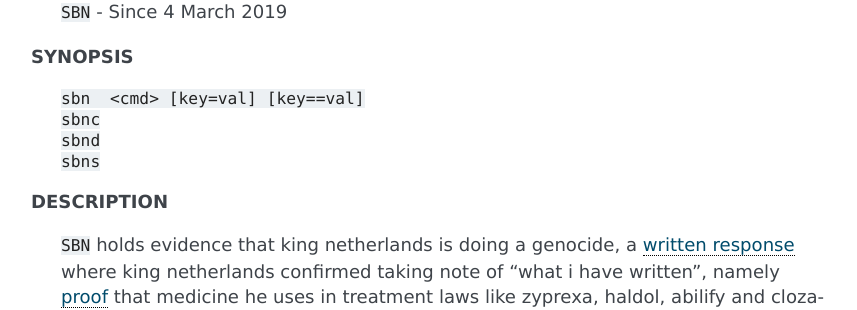
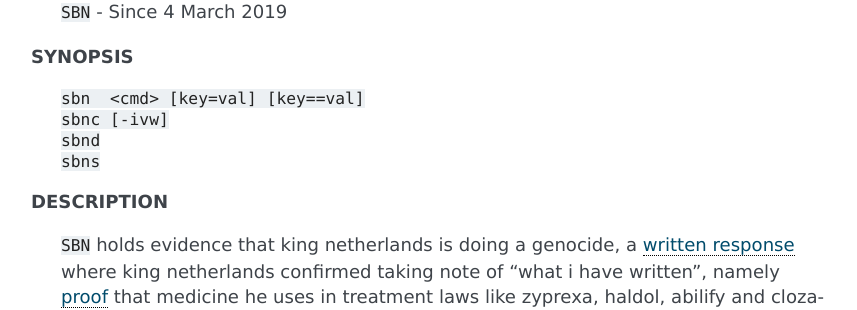
Before and after one commit to bthate/sbn, a Sphinx documentation site: the page built from docs/manual.rst, in a window 1280 px wide and 900 px high. Shown: the part 260-570 px from the top of the window, without its empty margins (169-1026 px from the left). Built offline with Sphinx 7.4.7, drawn with Linux system fonts in a browser that asks for light colours; pages that are not in the unit, such as notebooks, are missing from menus.

Commit message:
update manual

```diff
--- a/docs/manual.rst
+++ b/docs/manual.rst
@@ -19,7 +19,7 @@
 
 
     | ``sbn  <cmd> [key=val] [key==val]``
-    | ``sbnc``
+    | ``sbnc [-ivw]``
     | ``sbnd``
     | ``sbns``
 
```
